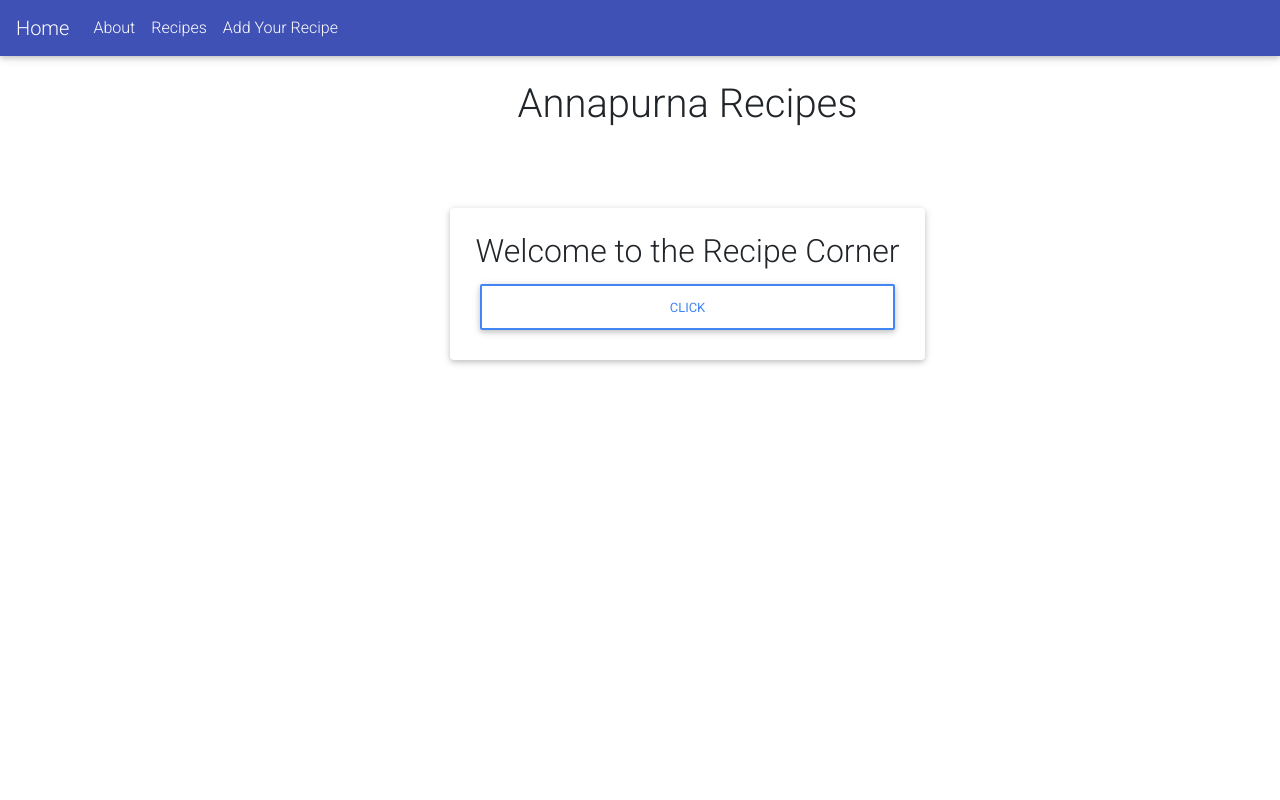
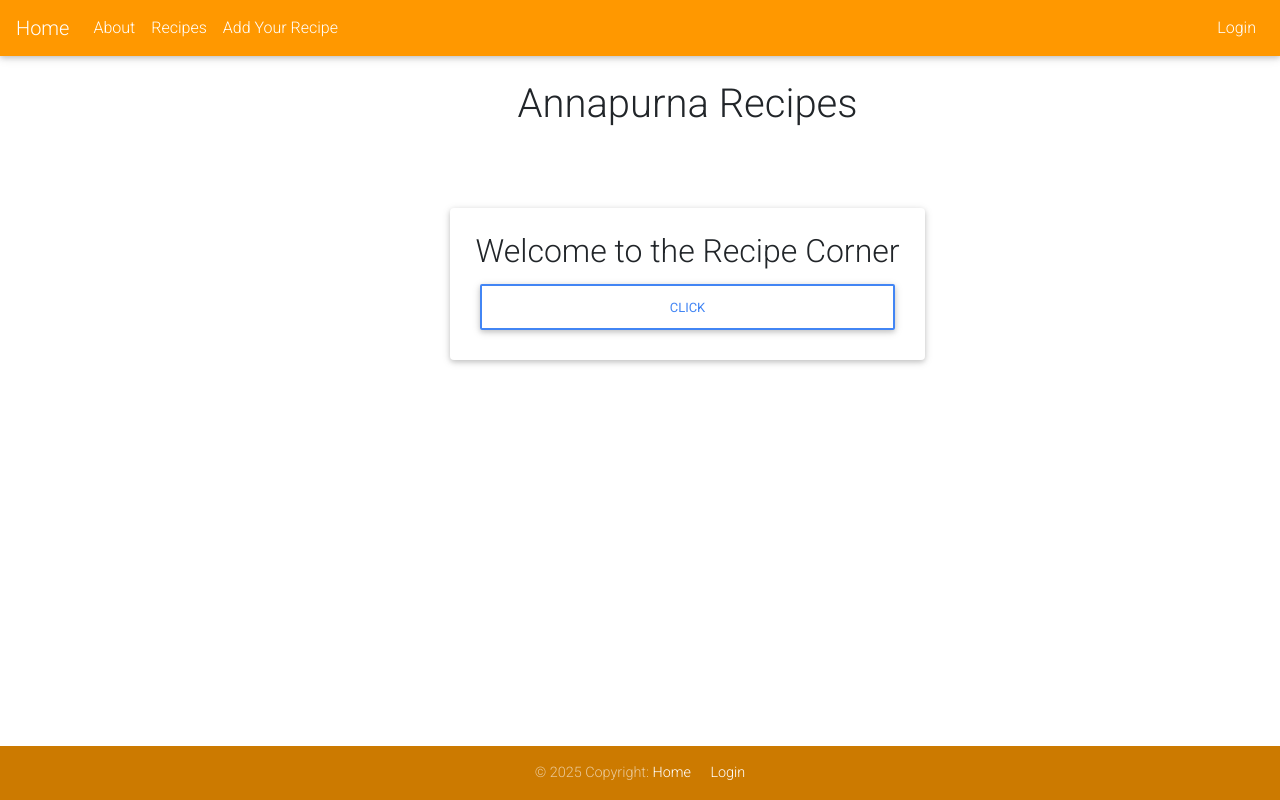
Before and after one commit to JyotiHambir-BC/Annapurna_Food, a Django app: page / in a window 1280 px wide. Run offline with Django 5.2, Linux system fonts and the light colour scheme; some libraries are stand-ins or nearby versions.

Commit message:
add footer.html for footer

```diff
--- a/annapurna/customer/templates/customer/base.html
+++ b/annapurna/customer/templates/customer/base.html
@@ -18,8 +18,8 @@
 <body>
     {% include 'customer/navigation.html' %}
     {% block content %}
-
     {% endblock content %}
+    {% include 'customer/footer.html' %}
 
 <!-- JQuery -->
 <script type="text/javascript" src="https://cdnjs.cloudflare.com/ajax/libs/jquery/3.5.1/jquery.min.js"></script>
--- /dev/null
+++ b/annapurna/customer/templates/customer/footer.html
@@ -0,0 +1,6 @@
+<footer class="page-footer font-small orange fixed-bottom">
+    <div class="footer-copyright text-center py-3">&copy; 2025 Copyright:
+        <a href="http://localhost:8000">Home</a>
+        <a class="ml-3" href="#">Login</a>
+    </div>
+</footer>
--- a/annapurna/customer/templates/customer/navigation.html
+++ b/annapurna/customer/templates/customer/navigation.html
@@ -1,21 +1,24 @@
-<nav class="navbar navbar-expand-lg navbar-dark indigo">
+<nav class="navbar navbar-expand-lg navbar-dark orange">
     <a class="navbar-brand" href="{% url 'index' %}">Home</a>
     <button class="navbar-toggler" type="button" data-toggle="collapse" data-target="#navbarNav" aria-controls="navbarNav" aria-expanded="false" aria-label="Toggle navigation">
       <span class="navbar-toggler-icon"></span>
     </button>
     <div class="collapse navbar-collapse" id="navbarNav">
-      <ul class="navbar-nav">
+      <ul class="navbar-nav mr-auto">
         <li class="nav-item">
           <a class="nav-link" href="{% url 'about' %}">About </a>
         </li>
         <li class="nav-item">
           <a class="nav-link" href="#">Recipes</a>
         </li>
-      </ul>
-      <ul class="navbar-nav">
         <li class="nav-item">
             <a class="nav-link" href="#">Add Your Recipe</a>
           </li>
       </ul>
+      <ul class="navbar-nav ">
+        <li class="nav-item ">
+            <a class="nav-link" href="#">Login</a>
+          </li>
+      </ul>
     </div>
   </nav>
```
